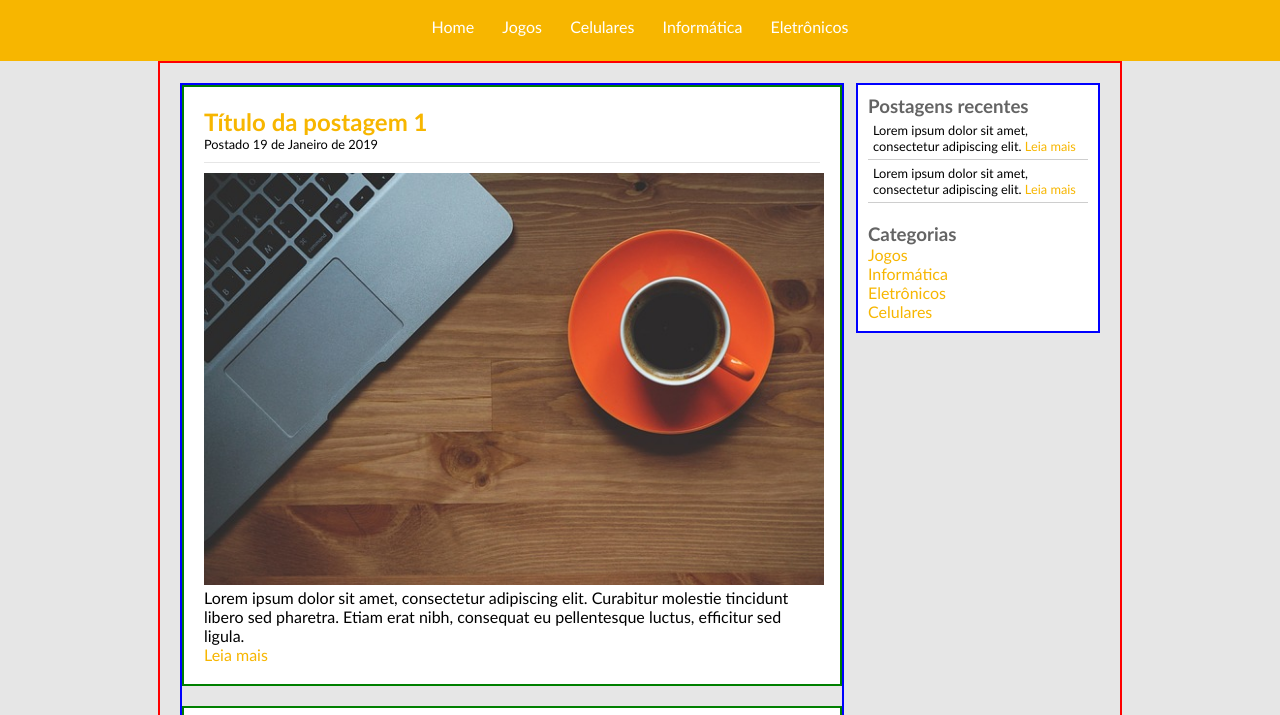
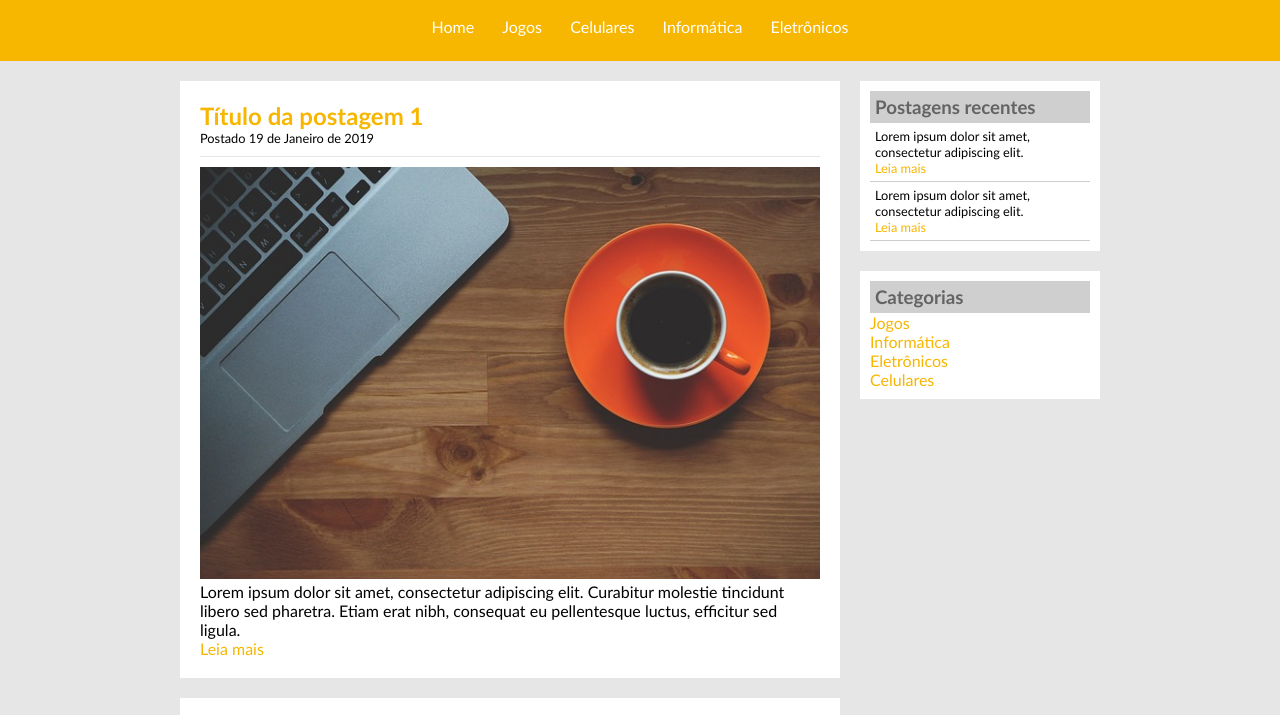
Before and after one commit to CastroFilipe/templateTecBlog, a plain HTML site: page index.html in a window 1280 px wide. Shown: the part 76-791 px from the top of the page. Drawn offline with Linux system fonts and the light colour scheme.

Commit message:
Menu lateral finalizado

```diff
--- a/css/estilo.css
+++ b/css/estilo.css
@@ -48,16 +48,11 @@ a:hover {
 }
 
 #area-principal {
-    border: solid 2px red;
     width: 920px;
     margin: 0px auto;
     padding: 20px 20px 0px 20px;
 }
 
-#area-lateral, #area-postagem{
-    border: solid 2px blue;
-
-}
 
 #area-postagem {
     width: 660px;
@@ -84,7 +79,10 @@ a:hover {
     padding: 20px;
     margin-bottom: 20px;
     background-color: #ffffff;
-    border: solid 2px green;
+}
+
+#categorias {
+    margin-top: 20px;
 }
 
 img {
@@ -110,6 +108,8 @@ h2 {
 
 h3 {
     color: #646464;
+    padding: 5px;
+    background-color: #cfcfcf;
 }
 
 .branco {
--- a/index.html
+++ b/index.html
@@ -56,13 +56,13 @@
             <div id="postagens-recentes">
                 <h3>Postagens recentes</h3>
                 <div class="postagem-recente">
-                    Lorem ipsum dolor sit amet, consectetur adipiscing elit.
+                    Lorem ipsum dolor sit amet, consectetur adipiscing elit. <br>
                     <a href="">Leia mais</a>
                 </div>
 
 
                 <div class="postagem-recente">
-                    Lorem ipsum dolor sit amet, consectetur adipiscing elit.
+                    Lorem ipsum dolor sit amet, consectetur adipiscing elit. <br>
                     <a href="">Leia mais</a>
                 </div>
 
```
